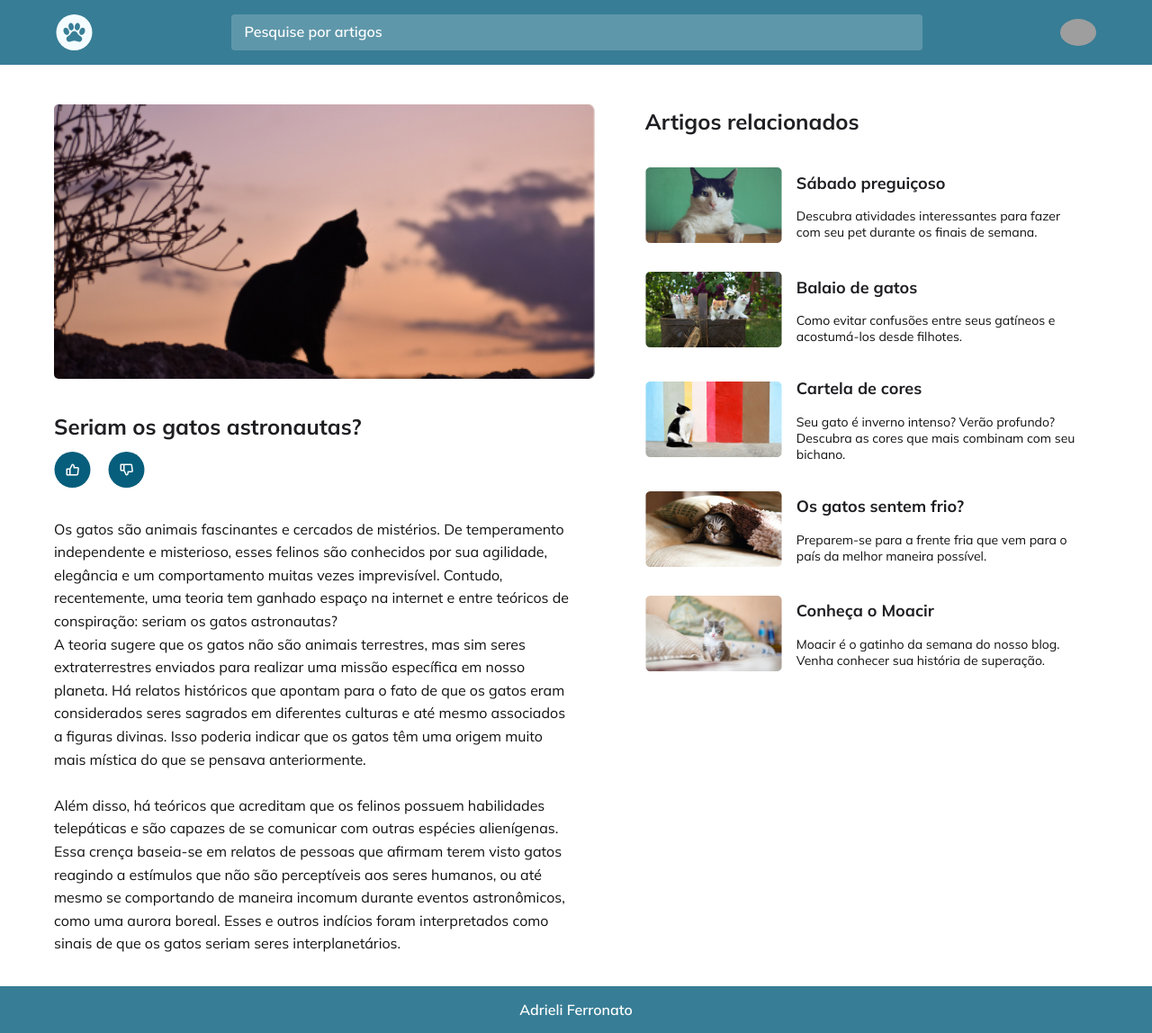
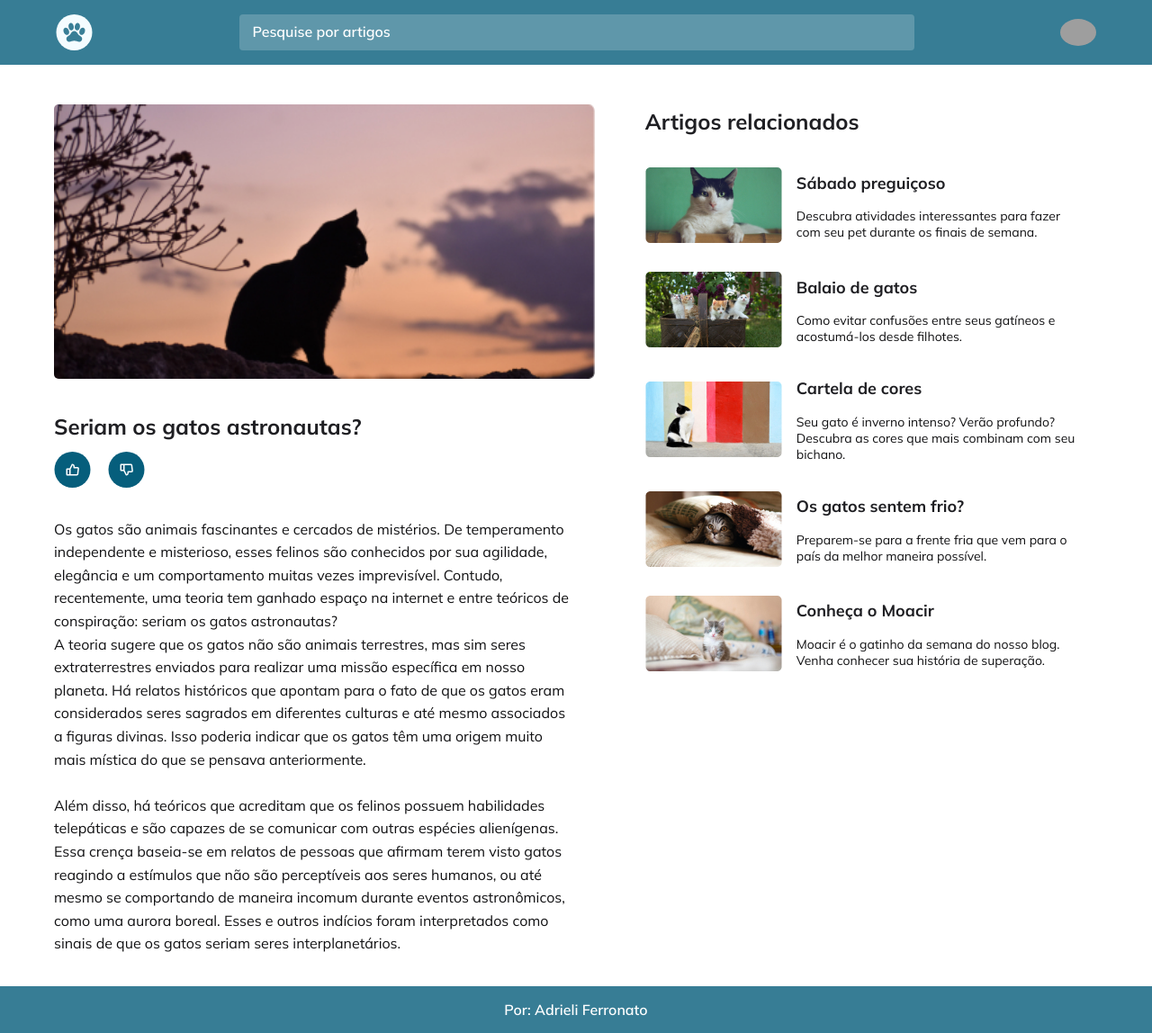
Before and after one commit to AdrieliF/Desafio---Blog-de-Gatos, a plain HTML site: page index.html in a window 1280 px wide. Shown: the whole page at 90% size. Drawn offline with Linux system fonts and the light colour scheme; grey boxes are pictures that could not be loaded.

Commit message:
update footer

```diff
--- a/index.html
+++ b/index.html
@@ -127,7 +127,7 @@
     </aside>
 
     <footer>
-      <p><a href="https://github.com/AdrieliF" target="_blank">Adrieli Ferronato</a></p>
+      <p><a href="https://github.com/AdrieliF" target="_blank">Por: Adrieli Ferronato</a></p>
     </footer>
 
   </div>
--- a/style.css
+++ b/style.css
@@ -154,6 +154,10 @@ footer a {
     padding: 1.6rem 6.2rem;
   }
 
+  .input-wrapper input {
+    max-width: 75rem;
+  }
+
   main {
     grid-area: main;
     margin-left: 6rem;
```
